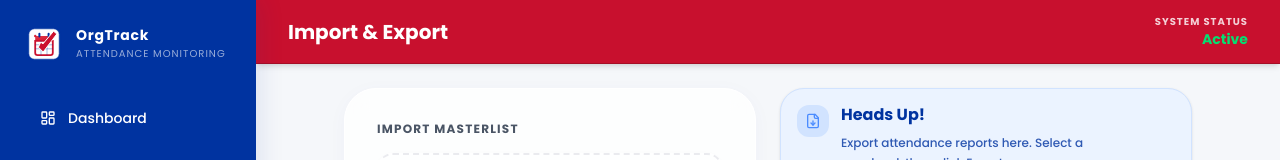
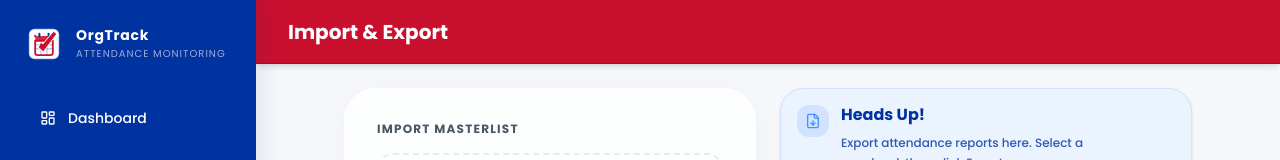
Before and after one commit to elicitaffairz/OrgTrack, a React (Vite) app: page /files in a window 1280 px wide. Shown: the top 160 px of the page. Built offline with nearby package versions, Linux system fonts and the light colour scheme.

Commit message:
pwede nani tama na dili nako

```diff
--- a/src/pages/Dashboard.tsx
+++ b/src/pages/Dashboard.tsx
@@ -172,12 +172,6 @@ export function Dashboard() {
           <Users className="header-icon w-5 h-5 text-white/80" />
           Dashboard
         </h2>
-        <div className="dash-status hidden sm:block text-right">
-          <p className="text-[10px] font-bold text-white/80 uppercase tracking-widest">
-            System Status
-          </p>
-          <p className="text-sm font-bold status-active">Active</p>
-        </div>
         <div className="sm:hidden">
           <button
             onClick={() =>
--- a/src/pages/Files.tsx
+++ b/src/pages/Files.tsx
@@ -299,12 +299,6 @@ export function Files() {
         <h2 className="text-lg sm:text-xl font-bold text-white">
           Import & Export
         </h2>
-        <div className="hidden sm:block text-right">
-          <p className="text-[10px] font-bold text-white/80 uppercase tracking-widest">
-            System Status
-          </p>
-          <p className="text-sm font-bold text-green-400">Active</p>
-        </div>
       </header>
 
       <div className="p-4 sm:p-6 mx-auto w-full max-w-4xl space-y-6">
--- a/src/pages/Scan.tsx
+++ b/src/pages/Scan.tsx
@@ -235,12 +235,6 @@ export function Scan() {
             <ChevronLeft className="w-5 h-5" />
           </button>
           <h2 className="text-lg sm:text-xl font-bold text-white">Live Scan</h2>
-        </div>
-        <div className="hidden sm:block text-right">
-          <p className="text-[10px] font-bold text-white/80 uppercase tracking-widest">
-            Scanner Status
-          </p>
-          <p className="text-sm font-bold text-green-400">Online</p>
         </div>
       </header>
 
```
